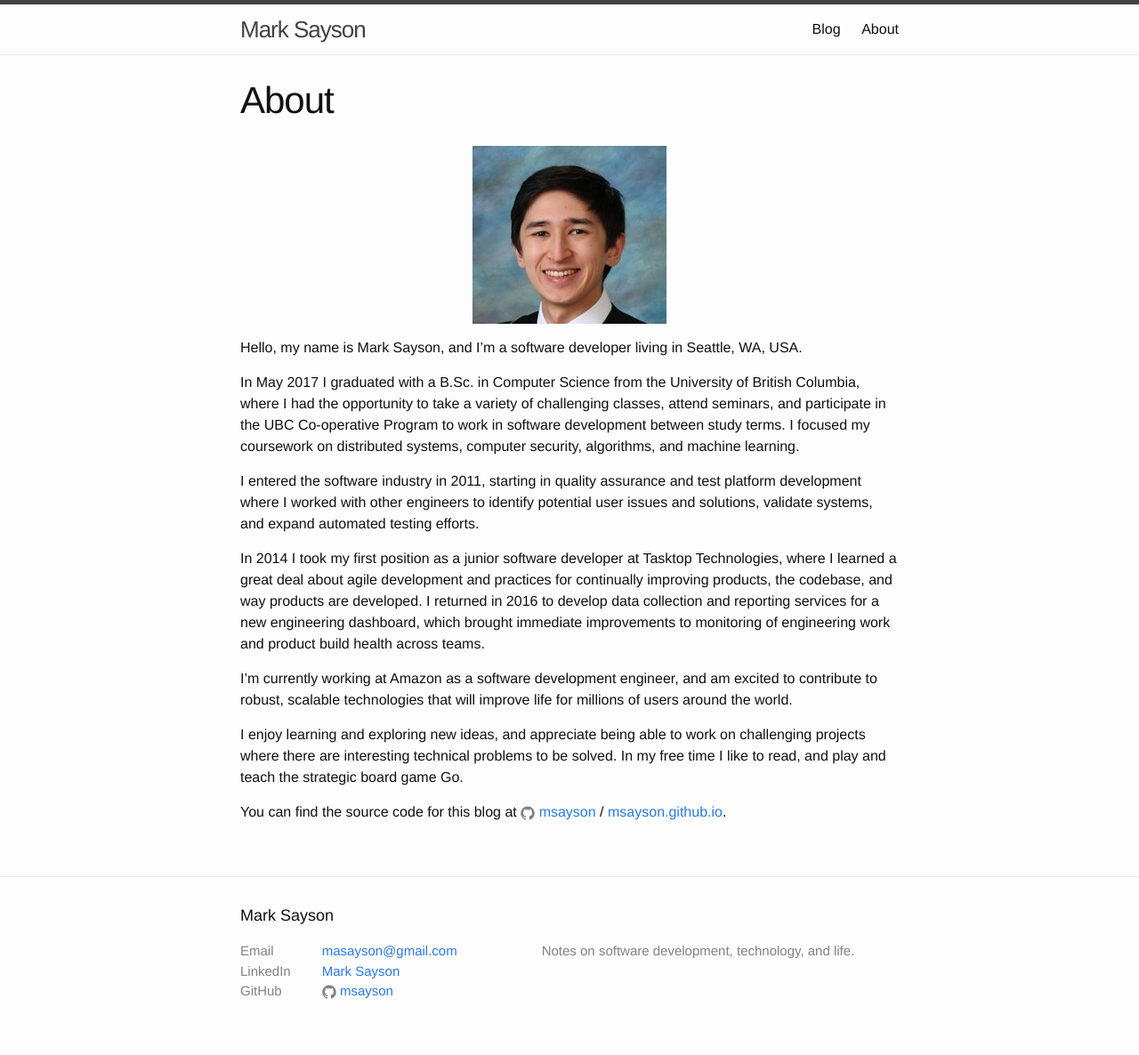
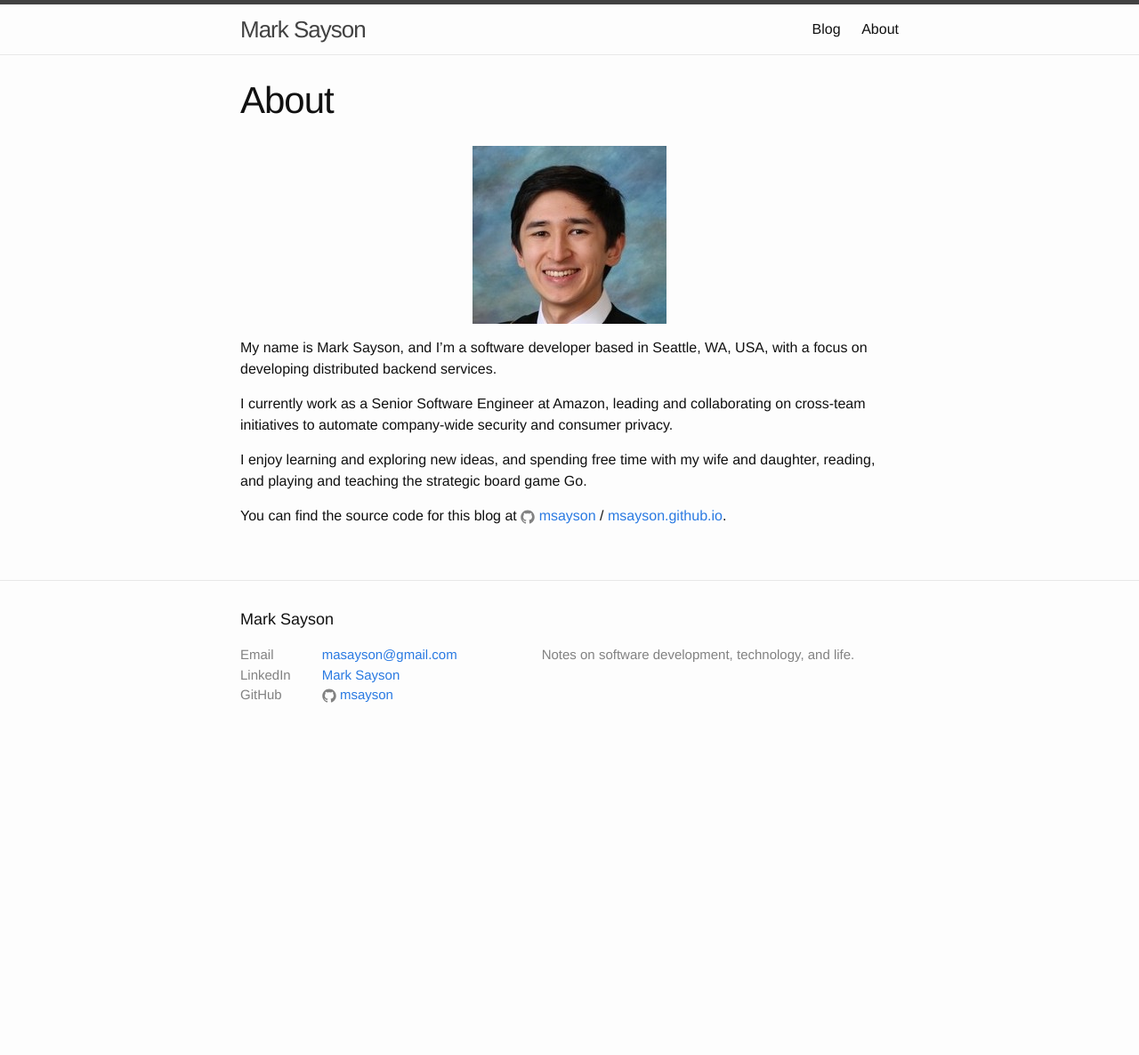
Before and after one commit to msayson/msayson.github.io, a Jekyll site: the page built from about.md, in a window 1280 px wide. Shown: the whole page at 89% size. Built offline with Jekyll 4.4.1, drawn with Linux system fonts in a browser that asks for light colours; after the commit the page ends 900 px from its top, so only the background shows below that.

Commit message:
Updated about me page

```diff
--- a/about.md
+++ b/about.md
@@ -7,17 +7,11 @@ permalink: /about/
 {: #profile-picture }
 ![alt text](/images/profile_picture.jpg "Profile Picture")
 
-Hello, my name is Mark Sayson, and I'm a software developer living in Seattle, WA, USA.
+My name is Mark Sayson, and I'm a software developer based in Seattle, WA, USA, with a focus on developing distributed backend services.
 
-In May 2017 I graduated with a B.Sc. in Computer Science from the University of British Columbia, where I had the opportunity to take a variety of challenging classes, attend seminars, and participate in the UBC Co-operative Program to work in software development between study terms.  I focused my coursework on distributed systems, computer security, algorithms, and machine learning.
+I currently work as a Senior Software Engineer at Amazon, leading and collaborating on cross-team initiatives to automate company-wide security and consumer privacy.
 
-I entered the software industry in 2011, starting in quality assurance and test platform development where I worked with other engineers to identify potential user issues and solutions, validate systems, and expand automated testing efforts.
-
-In 2014 I took my first position as a junior software developer at Tasktop Technologies, where I learned a great deal about agile development and practices for continually improving products, the codebase, and way products are developed.  I returned in 2016 to develop data collection and reporting services for a new engineering dashboard, which brought immediate improvements to monitoring of engineering work and product build health across teams.
-
-I'm currently working at Amazon as a software development engineer, and am excited to contribute to robust, scalable technologies that will improve life for millions of users around the world.
-
-I enjoy learning and exploring new ideas, and appreciate being able to work on challenging projects where there are interesting technical problems to be solved.  In my free time I like to read, and play and teach the strategic board game Go.
+I enjoy learning and exploring new ideas, and spending free time with my wife and daughter, reading, and playing and teaching the strategic board game Go.
 
 You can find the source code for this blog at
 {% include icon-github.html username="msayson" %} /
```
